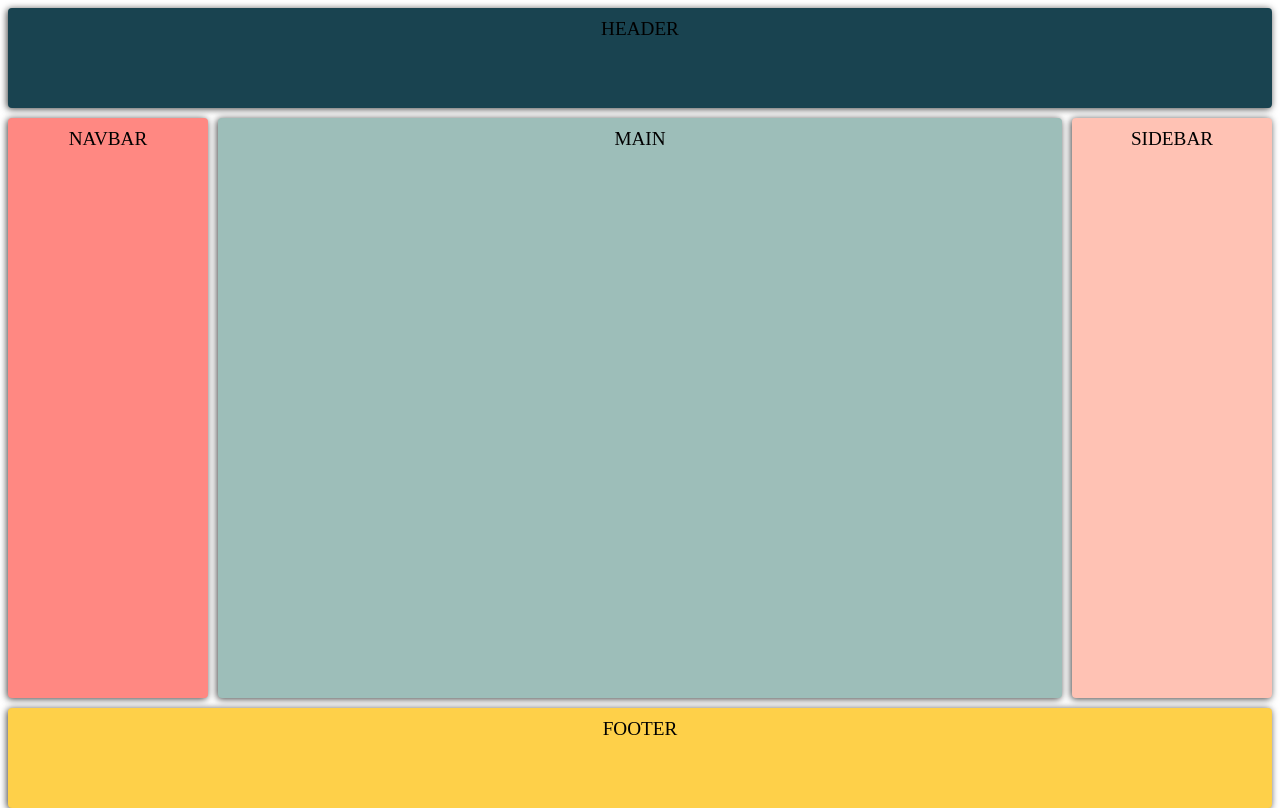
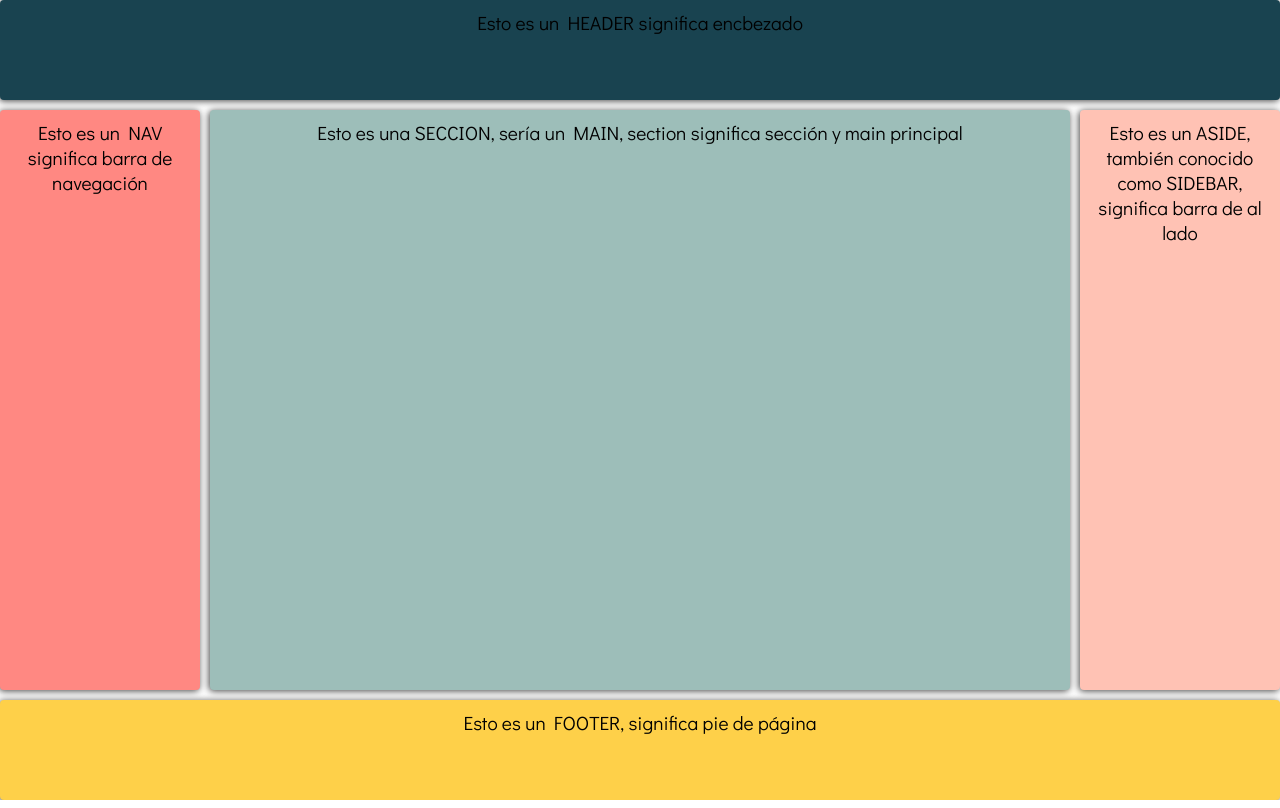
Before and after one commit to RocioRM/makeover, a plain HTML site: page grid.html in a window 1280 px wide. Drawn offline with Linux system fonts and the light colour scheme.

Commit message:
Mi primer rama secundaria

```diff
--- a/grid.css
+++ b/grid.css
@@ -1,4 +1,4 @@
-@import url("https://fonts.googleapis.com/css?family=Chelsea Market' rel='stylesheet")
+/*@import url("https://fonts.googleapis.com/css?family=Chelsea Market' rel='stylesheet")*/
 
 * {
 	box-sizing: border-box;
@@ -11,7 +11,7 @@ html {
 }
 
 body {
-	font-family: "Chelsea Market";
+	font-family: "Didact Gothic";
 	font-size: 1.2rem;
 	min-height: 100%;
 }
@@ -21,30 +21,31 @@ body {
 	border-radius: 4px;
 	padding: 10px;
 	text-align: center;
+
 }
 
-.header {
-	grid-area: header;
+header {
+	grid-area: H;
 	background-color: #194350;
 }
 
-.navbar {
-	grid-area: navbar;
+nav {
+	grid-area: N;
 	background-color: #ff8882;
 }
 
-.sidebar {
-	grid-area: sidebar;
+aside {
+	grid-area: S;
 	background-color: #ffc2b4;
 }
 
-.main {
-	grid-area: main;
+section {
+	grid-area: M;
 	background-color: #9dbeb9;
 }
 
-.footer {
-	grid-area: footer;
+footer {
+	grid-area: F;
 	background-color: #fed049;
 }
 
@@ -52,11 +53,11 @@ body {
 	display: grid;
 	grid-gap: 10px;
 	grid-template:
-	"header" 100px
-	"navbar" 50px
-	"main"   auto
-	"sidebar"100px
-	"footer" 100px;
+	"H" 100px
+	"N" 50px
+	"M"   auto
+	"S"100px
+	"F" 100px;
 
 }
 
@@ -70,10 +71,10 @@ body {
 		"sidebar main"
 		"footer footer"*/
 	grid-template:
-		"header header" 100px
-		"navbar navbar" 50px
-		"sidebar main"  auto
-		"footer footer" 100px /
+		"H H" 100px
+		"N N" 50px
+		"S M"  auto
+		"F F" 100px /
 		200px	auto;
 	}
 }
@@ -81,8 +82,8 @@ body {
 @media (min-width: 900px) {
 	.grid-container {
 	grid-template:
-		"header header header" 100px
-		"navbar main sidebar"  auto
-		"footer footer footer" 100px /
+		"H H H" 100px
+		"N M S"  auto
+		"F F F" 100px /
 		200px	auto	200px;
 	}
--- a/grid.html
+++ b/grid.html
@@ -5,12 +5,14 @@
 		<meta name="viewport" content="width-device-width, initial-scale=1.0">
 		<title>Grid</title>
 		<link rel="stylesheet" type="text/css" href="grid.css">
+		<link href='https://fonts.googleapis.com/css?family=Didact Gothic' rel='stylesheet'>
+
 	</head>
 	<body class="grid-container">
-			<header class="header">HEADER</header>
-			<nav class="navbar">NAVBAR</nav>
-			<aside class="sidebar">SIDEBAR</aside>
-			<article class="main">MAIN</article>
-			<footer class="footer">FOOTER</footer>
+			<header>Esto es un HEADER significa encbezado</header>
+			<nav>Esto es un NAV significa barra de navegación</nav>
+			<aside>Esto es un ASIDE, también conocido como SIDEBAR, significa barra de al lado</aside>
+			<section>Esto es una SECCION, sería un MAIN, section significa sección y main principal</section>
+			<footer>Esto es un FOOTER, significa pie de página</footer>
 	</body>
 </html>
```
